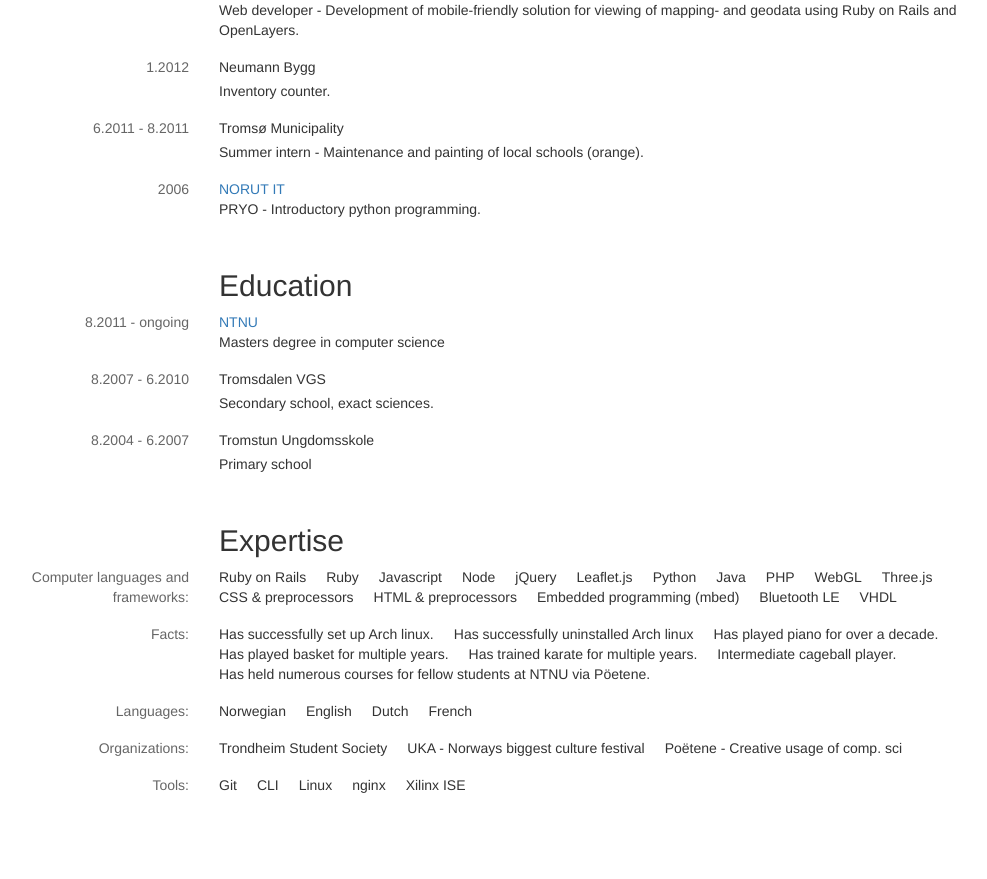
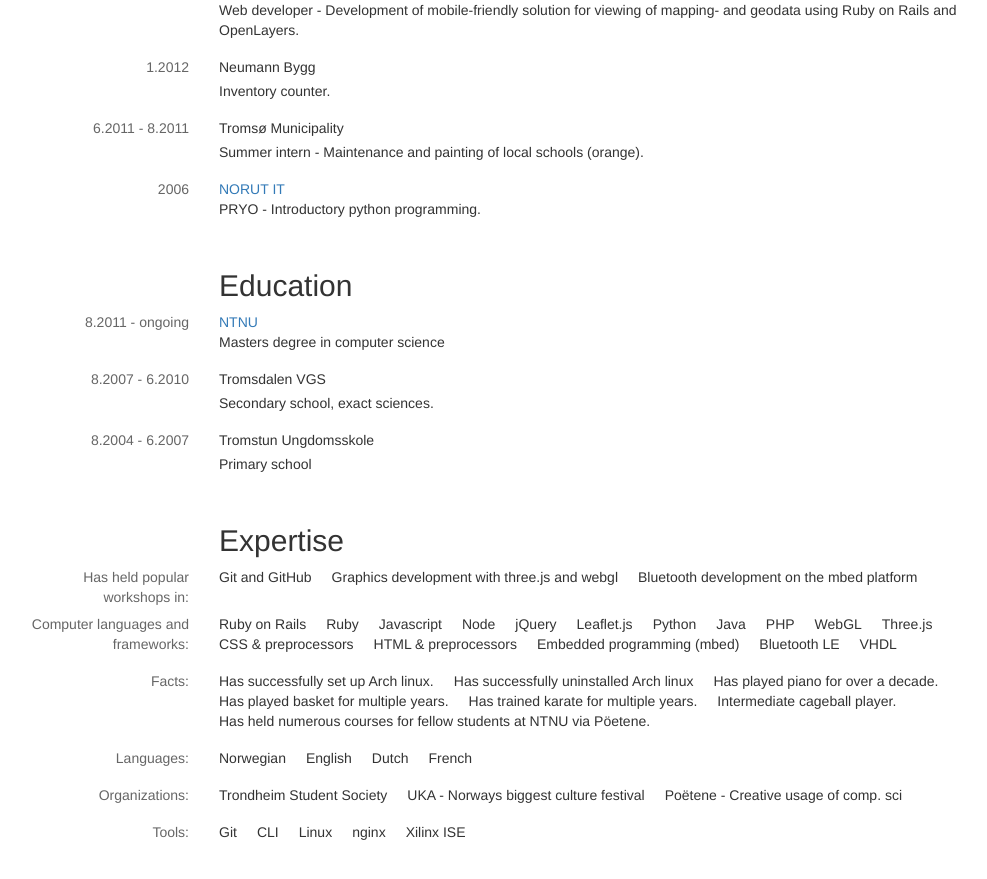
Before and after one commit to aleksanb/burkow, a Jekyll site: the page built from index.html, in a window 1280 px wide and 900 px high, scrolled down 1792 px. Shown: the top 879 px of the window, without its empty margins (46-1033 px from the left). Built offline with Jekyll 4.4.1, drawn with Linux system fonts in a browser that asks for light colours; nearby versions of some CDN libraries; before the commit the page ends 2645 px from its top, so only the background shows below that.

Commit message:
Add expertise about workshops

```diff
--- a/_data/expertise.yml
+++ b/_data/expertise.yml
@@ -1,3 +1,9 @@
+- title: "Has held popular workshops in:"
+  entries:
+    - "Git and GitHub"
+    - "Graphics development with three.js and webgl"
+    - "Bluetooth development on the mbed platform"
+
 - title: "Computer languages and frameworks:"
   entries:
     - "Ruby on Rails"
```
